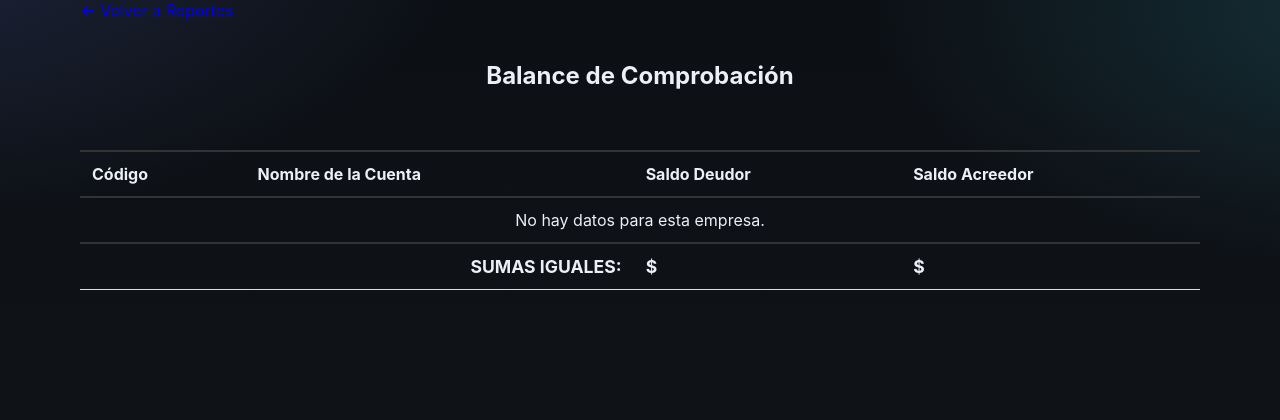
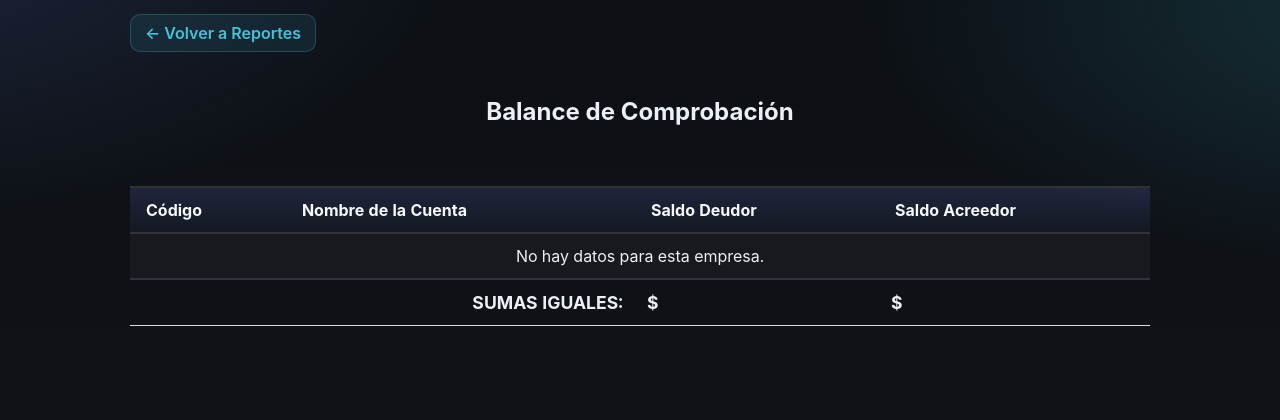
Before and after one commit to CarlosCastaneda04/libros-contables, a Django app: template libros/templates/libros/nuevo_balance_comprobacion.html in a window 1280 px wide. Shown: the top 420 px of the page. Before the commit the page ends 290 px from the top, so only its background shows below. Run offline with Django 5.2, Linux system fonts and the light colour scheme; the template is opened without the code that fills it, so the values that code supplies are empty.

Commit message:
diseño botones nuevos

```diff
--- a/libros/templates/libros/estado_resultados.html
+++ b/libros/templates/libros/estado_resultados.html
@@ -6,6 +6,8 @@
     <title>Estado de Resultados - {{ empresa.nombre }}</title>
     <meta name="viewport" content="width=device-width, initial-scale=1" />
     <link rel="stylesheet" href="{% static 'css/home.css' %}?v={% now 'U' %}">
+    <link rel="stylesheet" href="/css/balance_comprobacion.css">
+    <link rel="stylesheet" href="{% static 'css/balance_comprobacion.css' %}">
     <style>
         .report-table { width: 100%; border-collapse: collapse; margin-top: 15px; }
         .report-table th, .report-table td { padding: 10px; text-align: left; }
@@ -18,7 +20,9 @@
 </head>
 <body>
     <main class="container">
-        <a href="{% url 'reportes_financieros' %}" style="margin-bottom: 20px; display: inline-block;">← Volver a Reportes</a>
+        <div class="nav-wrapper">
+          <a class="nav-link" href="{% url 'reportes_financieros' %}">← Volver a Reportes</a>
+        </div>
 
         <div class="header" style="text-align: center; padding-bottom: 20px;">
             <h1>{{ empresa.nombre }}</h1>
--- a/libros/templates/libros/nuevo_balance_comprobacion.html
+++ b/libros/templates/libros/nuevo_balance_comprobacion.html
@@ -6,6 +6,8 @@
     <title>Balance de Comprobación - {{ empresa.nombre }}</title>
     <meta name="viewport" content="width=device-width, initial-scale=1" />
     <link rel="stylesheet" href="{% static 'css/home.css' %}?v={% now 'U' %}">
+    <link rel="stylesheet" href="/css/balance_comprobacion.css">
+    <link rel="stylesheet" href="{% static 'css/balance_comprobacion.css' %}">
     <style>
         /* Estilos específicos para reportes */
         .report-table { width: 100%; border-collapse: collapse; margin-top: 20px; }
@@ -17,7 +19,9 @@
 </head>
 <body>
     <main class="container">
-        <a href="{% url 'reportes_financieros' %}" style="margin-bottom: 20px; display: inline-block;">← Volver a Reportes</a>
+        <div class="nav-wrapper">
+          <a class="nav-link" href="{% url 'reportes_financieros' %}">← Volver a Reportes</a>
+        </div>
 
         <div class="header" style="text-align: center; padding-bottom: 20px;">
             <h1>{{ empresa.nombre }}</h1>
```
Also changed, not shown: libros/templates/libros/balance_general.html (+6 -2 lines).
